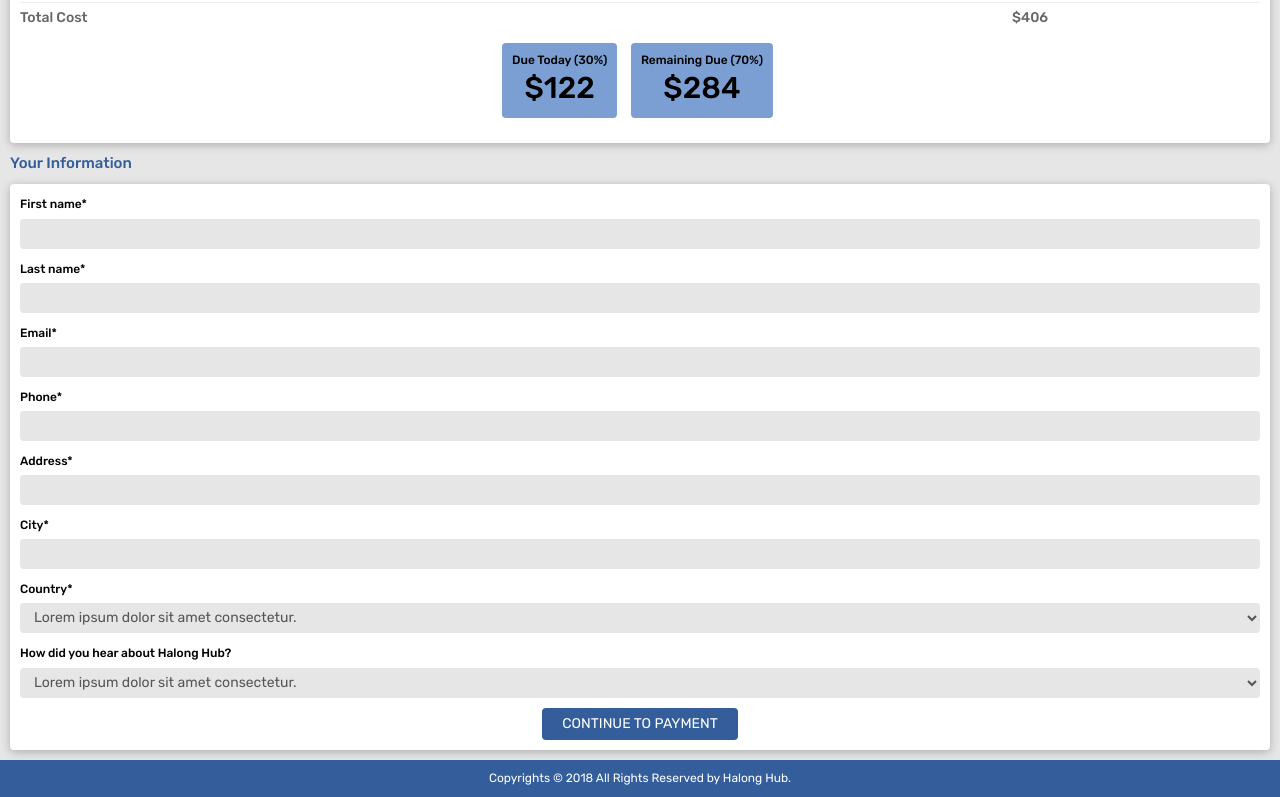
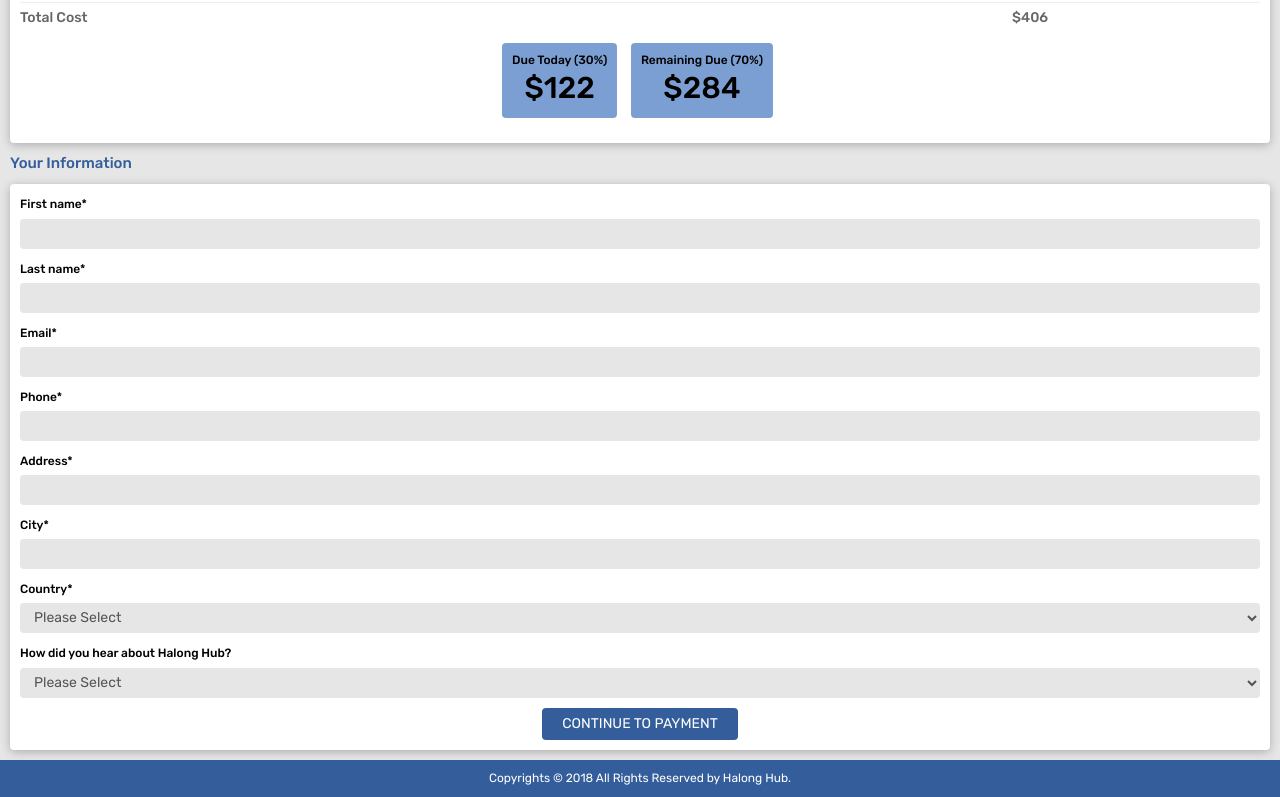
Before and after one commit to meprap/halong-xs, a website: page dev/form.html in a window 1280 px wide. Shown: the part 928-1725 px from the top of the page. Drawn offline with nearby package versions, Linux system fonts and the light colour scheme; files that its build step writes are made by us from their sources; a web font is replaced by a local one.

Commit message:
pages added.

```diff
--- a/dev/form.html
+++ b/dev/form.html
@@ -329,16 +329,16 @@
                                 <label for="" class="text-12 text-black"><strong>Country*</strong></label>
                                 <select name="" id="" class="form-control form-control--secondary">
                                     <option value="" selected>Please Select</option>
-                                    <option value="" selected>Lorem ipsum dolor sit amet.</option>
-                                    <option value="" selected>Lorem ipsum dolor sit amet consectetur.</option>
+                                    <option value="">Lorem ipsum dolor sit amet.</option>
+                                    <option value="">Lorem ipsum dolor sit amet consectetur.</option>
                                 </select>
                             </li>
                             <li class="m-b-10">
                                 <label for="" class="text-12 text-black"><strong>How did you hear about Halong Hub?</strong></label>
                                 <select name="" id="" class="form-control form-control--secondary">
                                     <option value="" selected>Please Select</option>
-                                    <option value="" selected>Lorem ipsum dolor sit amet.</option>
-                                    <option value="" selected>Lorem ipsum dolor sit amet consectetur.</option>
+                                    <option value="">Lorem ipsum dolor sit amet.</option>
+                                    <option value="">Lorem ipsum dolor sit amet consectetur.</option>
                                 </select>
                             </li>
                             <li class="text-center">
```
